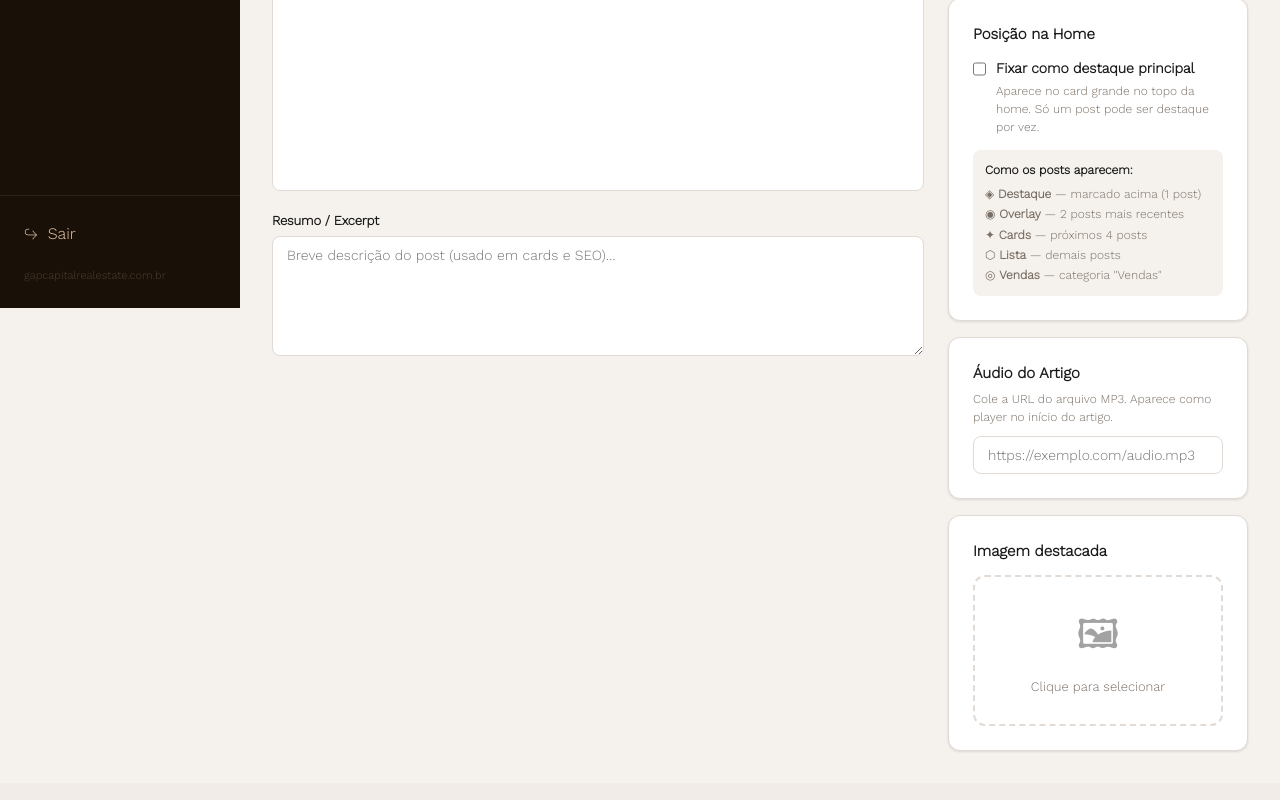
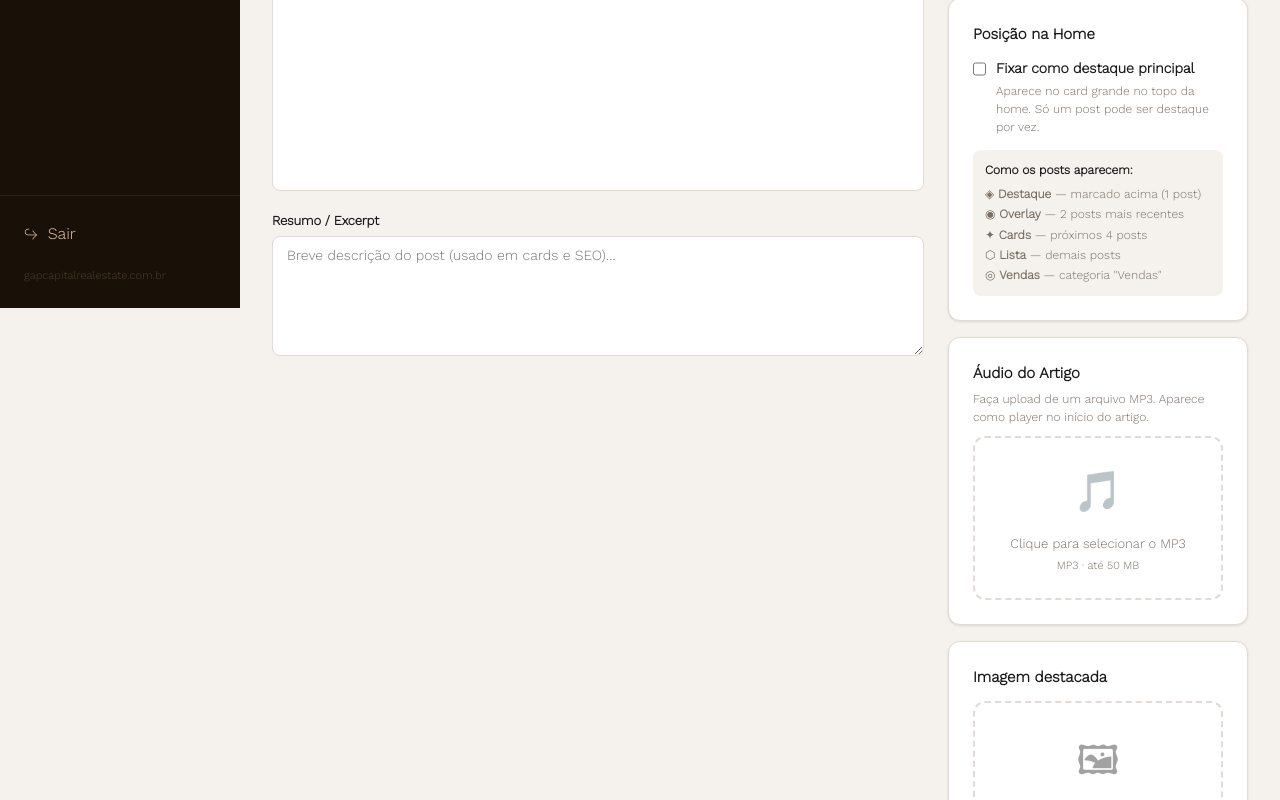
Before and after one commit to zevictordsg/dubai-blog-next, a Next.js app: page /admin/posts/novo in a window 1280 px wide. Shown: the part 492-1292 px from the top of the page. Built offline with nearby package versions, Linux system fonts and the light colour scheme; no server answers.

Commit message:
feat: audio upload MP3 via media library instead of URL field

```diff
--- a/app/admin/posts/PostEditor.tsx
+++ b/app/admin/posts/PostEditor.tsx
@@ -22,11 +22,12 @@ export default function PostEditor({ post, categories }: Props) {
   const [featUrl,   setFeatUrl]   = useState(
     post?._embedded?.['wp:featuredmedia']?.[0]?.source_url ?? ''
   )
-  const [sticky,    setSticky]    = useState(post?.sticky ?? false)
-  const [audioUrl,  setAudioUrl]  = useState(post?.meta?.dubai_audio_file ?? '')
-  const [saving,    setSaving]    = useState(false)
-  const [toast,     setToast]     = useState('')
-  const [toastType, setToastType] = useState<'success'|'error'>('success')
+  const [sticky,         setSticky]         = useState(post?.sticky ?? false)
+  const [audioUrl,       setAudioUrl]       = useState(post?.meta?.dubai_audio_file ?? '')
+  const [audioUploading, setAudioUploading] = useState(false)
+  const [saving,         setSaving]         = useState(false)
+  const [toast,          setToast]          = useState('')
+  const [toastType,      setToastType]      = useState<'success'|'error'>('success')
 
   // Toast helper
   function showToast(msg: string, type: 'success'|'error' = 'success') {
@@ -64,6 +65,25 @@ export default function PostEditor({ post, categories }: Props) {
   function insertLink() {
     const url = prompt('URL do link:')
     if (url) fmt('createLink', url)
+  }
+
+  // Upload MP3 de áudio
+  async function handleAudioUpload(e: React.ChangeEvent<HTMLInputElement>) {
+    const file = e.target.files?.[0]
+    if (!file) return
+    setAudioUploading(true)
+    const fd = new FormData()
+    fd.append('file', file)
+    const res = await fetch('/api/admin/media', { method: 'POST', body: fd })
+    const data = await res.json()
+    setAudioUploading(false)
+    if (res.ok) {
+      setAudioUrl(data.source_url)
+      showToast('Áudio enviado!')
+    } else {
+      showToast(`Erro no upload: ${data.message ?? res.status}`, 'error')
+    }
+    e.target.value = ''
   }
 
   // Upload imagem destacada
@@ -306,19 +326,59 @@ export default function PostEditor({ post, categories }: Props) {
           <div className="adm-card adm-card-body">
             <div style={{ fontWeight: 700, marginBottom: 6, fontSize: 15 }}>Áudio do Artigo</div>
             <div style={{ fontSize: 12, color: 'var(--adm-muted)', marginBottom: 10, lineHeight: 1.5 }}>
-              Cole a URL do arquivo MP3. Aparece como player no início do artigo.
+              Faça upload de um arquivo MP3. Aparece como player no início do artigo.
             </div>
-            <input
-              type="url"
-              className="adm-input"
-              placeholder="https://exemplo.com/audio.mp3"
-              value={audioUrl}
-              onChange={e => setAudioUrl(e.target.value)}
-            />
-            {audioUrl && (
-              <div style={{ marginTop: 10 }}>
+
+            {audioUrl ? (
+              /* Arquivo já enviado — mostra player + botão remover */
+              <div style={{ display: 'flex', flexDirection: 'column', gap: 8 }}>
                 <audio controls src={audioUrl} style={{ width: '100%', height: 36 }} />
+                <div style={{ fontSize: 11, color: 'var(--adm-muted)', wordBreak: 'break-all' }}>{audioUrl}</div>
+                <div style={{ display: 'flex', gap: 8 }}>
+                  <label style={{ flex: 1, cursor: 'pointer' }}>
+                    <div className="adm-btn adm-btn-ghost adm-btn-sm" style={{ width: '100%', justifyContent: 'center' }}>
+                      {audioUploading ? 'Enviando…' : 'Substituir MP3'}
+                    </div>
+                    <input
+                      type="file"
+                      accept="audio/mpeg,audio/mp3,.mp3"
+                      style={{ display: 'none' }}
+                      onChange={handleAudioUpload}
+                      disabled={audioUploading}
+                    />
+                  </label>
+                  <button
+                    className="adm-btn adm-btn-ghost adm-btn-sm"
+                    onClick={() => setAudioUrl('')}
+                    style={{ color: '#e05252' }}
+                  >
+                    Remover
+                  </button>
+                </div>
               </div>
+            ) : (
+              /* Sem áudio — upload zone */
+              <label style={{ cursor: audioUploading ? 'wait' : 'pointer' }}>
+                <div
+                  className="adm-upload-zone"
+                  style={{ padding: '24px 16px' }}
+                  onClick={() => !audioUploading && document.getElementById('audio-upload')?.click()}
+                >
+                  <div className="adm-upload-icon">🎵</div>
+                  <div style={{ fontSize: 13, color: 'var(--adm-muted)' }}>
+                    {audioUploading ? 'Enviando áudio…' : 'Clique para selecionar o MP3'}
+                  </div>
+                  <div style={{ fontSize: 11, color: 'var(--adm-muted)', marginTop: 4 }}>MP3 · até 50 MB</div>
+                </div>
+                <input
+                  id="audio-upload"
+                  type="file"
+                  accept="audio/mpeg,audio/mp3,.mp3"
+                  style={{ display: 'none' }}
+                  onChange={handleAudioUpload}
+                  disabled={audioUploading}
+                />
+              </label>
             )}
           </div>
 
```
